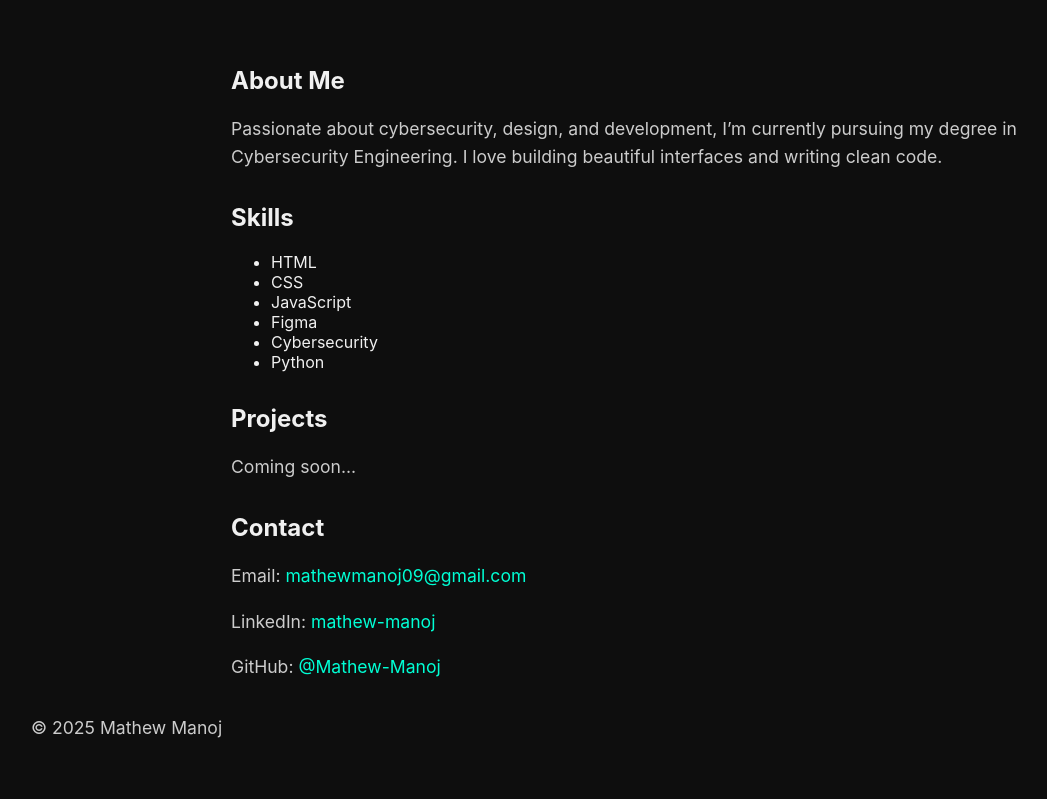
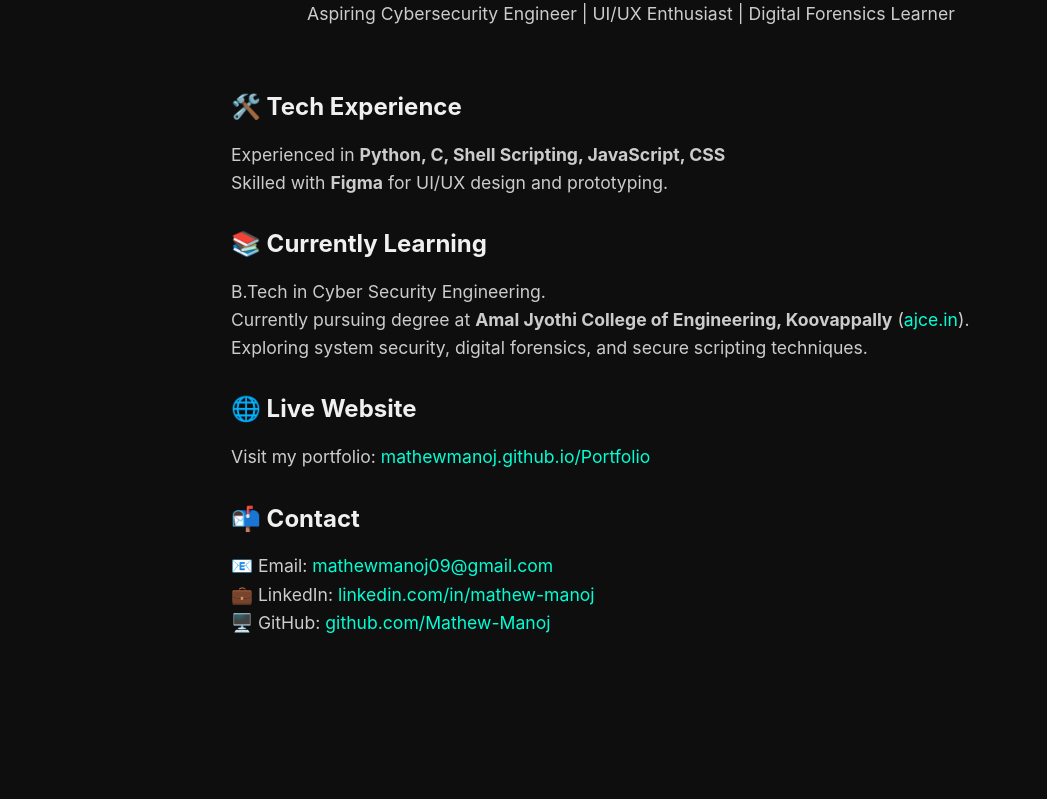
Before and after one commit to Mathew-Manoj/Portfolio, a plain HTML site: page index.html in a window 1280 px wide. Shown: the part 158-957 px from the top of the page, without its empty margins (9-1056 px from the left). After the commit the page ends 867 px from the top, so only its background shows below. Drawn offline with Linux system fonts and the light colour scheme.

Commit message:
index.html

```diff
--- a/index.html
+++ b/index.html
@@ -2,50 +2,51 @@
 <html lang="en">
 <head>
   <meta charset="UTF-8" />
-  <meta name="viewport" content="width=device-width, initial-scale=1.0" />
+  <meta name="viewport" content="width=device-width, initial-scale=1.0"/>
   <title>Mathew Manoj | Portfolio</title>
-  <link rel="stylesheet" href="style.css" />
+  <link rel="stylesheet" href="style.css">
 </head>
 <body>
+
   <header>
-    <h1>👨‍💻 Mathew Manoj</h1>
-    <p>Cybersecurity Engineering Student | UI/UX Enthusiast</p>
+    <img src="your-image.jpg" alt="Mathew Manoj">
+    <h1>Mathew Manoj</h1>
+    <p>Aspiring Cybersecurity Engineer | UI/UX Enthusiast | Digital Forensics Learner</p>
   </header>
 
-  <section class="about">
-    <h2>About Me</h2>
+  <section>
+    <h2>🛠️ Tech Experience</h2>
     <p>
-      Passionate about cybersecurity, design, and development, I’m currently pursuing my degree in Cybersecurity Engineering. I love building beautiful interfaces and writing clean code.
+      Experienced in <strong>Python, C, Shell Scripting, JavaScript, CSS</strong><br>
+      Skilled with <strong>Figma</strong> for UI/UX design and prototyping.
     </p>
   </section>
 
-  <section class="skills">
-    <h2>Skills</h2>
-    <ul>
-      <li>HTML</li>
-      <li>CSS</li>
-      <li>JavaScript</li>
-      <li>Figma</li>
-      <li>Cybersecurity</li>
-      <li>Python</li>
-    </ul>
+  <section>
+    <h2>📚 Currently Learning</h2>
+    <p>
+      B.Tech in Cyber Security Engineering.<br>
+      Currently pursuing degree at <strong>Amal Jyothi College of Engineering, Koovappally</strong>
+      (<a href="https://www.ajce.in" target="_blank">ajce.in</a>).<br>
+      Exploring system security, digital forensics, and secure scripting techniques.
+    </p>
   </section>
 
-  <section class="projects">
-    <h2>Projects</h2>
-    <p>Coming soon...</p>
+  <section>
+    <h2>🌐 Live Website</h2>
+    <p>
+      Visit my portfolio: <a href="https://mathewmanoj.github.io/Portfolio" target="_blank">mathewmanoj.github.io/Portfolio</a>
+    </p>
   </section>
 
-  <section class="contact">
-    <h2>Contact</h2>
-    <p>Email: <a href="mailto:mathewmanoj09@gmail.com">mathewmanoj09@gmail.com</a></p>
-    <p>LinkedIn: <a href="https://www.linkedin.com/in/mathew-manoj-78b047327?utm_source=share&utm_campaign=share_via&utm_content=profile&utm_medium=android_app" target="_blank">mathew-manoj</a></p>
-    <p>GitHub: <a href="https://github.com/Mathew-Manoj" target="_blank">@Mathew-Manoj</a></p>
+  <section>
+    <h2>📬 Contact</h2>
+    <p>
+      📧 Email: <a href="mailto:mathewmanoj09@gmail.com">mathewmanoj09@gmail.com</a><br>
+      💼 LinkedIn: <a href="https://www.linkedin.com/in/mathew-manoj-78b047327" target="_blank">linkedin.com/in/mathew-manoj</a><br>
+      🖥️ GitHub: <a href="https://github.com/Mathew-Manoj" target="_blank">github.com/Mathew-Manoj</a>
+    </p>
   </section>
-
-  <footer>
-    <p>© 2025 Mathew Manoj</p>
-  </footer>
 
   <script src="script.js"></script>
 </body>
```
